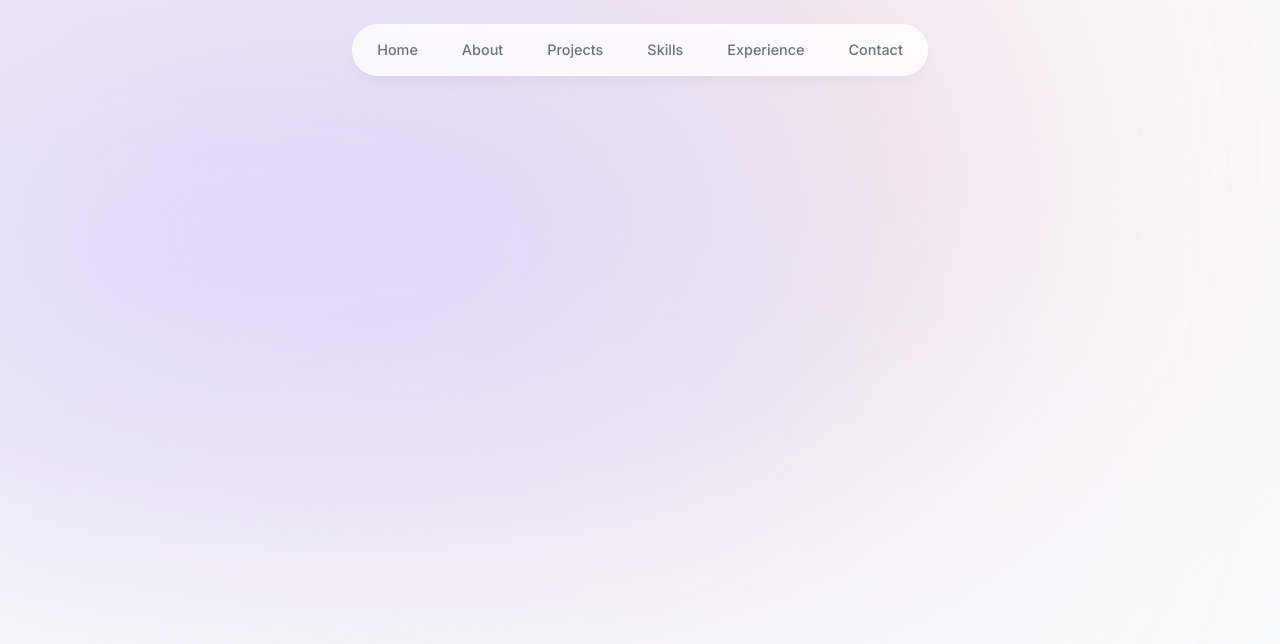
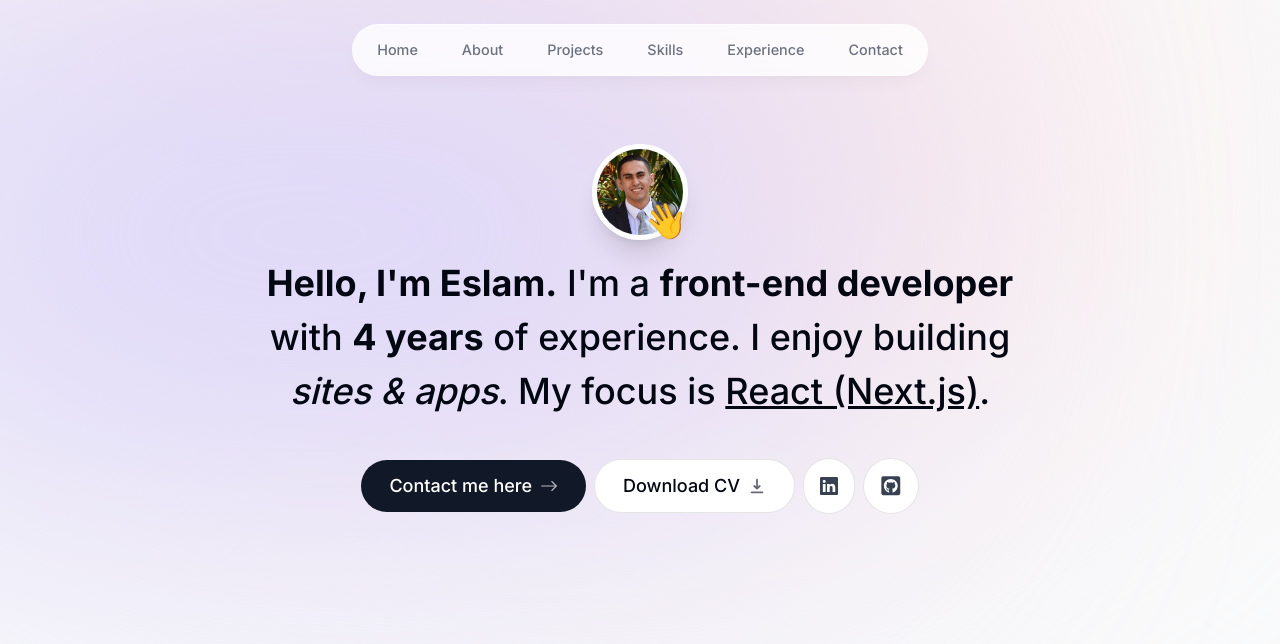
Before and after one commit to EslamMohamed74/New-Portfolio, a Next.js app: page / in a window 1280 px wide. Shown: the top 644 px of the page. Built offline with nearby package versions, Linux system fonts and the light colour scheme.

Commit message:
create intro section

```diff
--- a/app/globals.css
+++ b/app/globals.css
@@ -1,3 +1,8 @@
 @tailwind base;
 @tailwind components;
 @tailwind utilities;
+
+
+.borderBlack {
+  @apply border border-black/10;
+}
--- a/app/layout.tsx
+++ b/app/layout.tsx
@@ -16,7 +16,9 @@
 }) {
   return (
     <html lang="en">
-      <body className={`${inter.className} bg-gray-50 text-gray-950 relative`}>
+      <body
+        className={`${inter.className} bg-gray-50 text-gray-950 relative pt-28 sm:pt-36`}
+      >
         <div className="bg-[#fbe2e3] absolute top-[-6rem] -z-10 right-[11rem] h-[31.25rem] w-[31.25rem] rounded-full blur-[10rem] sm:w-[68.75rem]"></div>
         <div className="bg-[#dbd7fb] absolute top-[-1rem] -z-10 left-[-35rem] h-[31.25rem] w-[50rem] rounded-full blur-[10rem] sm:w-[68.75rem] md:left-[-33rem] lg:left-[-28rem] xl:left-[-15rem] 2xl:left-[-5rem]"></div>
         <Header />
--- a/app/page.tsx
+++ b/app/page.tsx
@@ -1,9 +1,9 @@
-import Image from 'next/image'
+import Intro from "@/components/intro";
 
 export default function Home() {
   return (
-    <main className="flex min-h-screen flex-col items-center justify-between p-24">
-
+    <main className="flex flex-col items-center px-4">
+      <Intro />
     </main>
-  )
+  );
 }
--- /dev/null
+++ b/components/intro.tsx
@@ -0,0 +1,109 @@
+"use client";
+
+import Image from "next/image";
+import React from "react";
+import { motion } from "framer-motion";
+import Link from "next/link";
+import { BsArrowRight, BsLinkedin } from "react-icons/bs";
+import { HiDownload } from "react-icons/hi";
+import { FaGithubSquare } from "react-icons/fa";
+
+export default function Intro() {
+
+  return (
+    <section id="home" className="mb-28 max-w-[50rem] text-center sm:mb-0">
+      <div className="flex items-center justify-center">
+        <div className="relative">
+          <motion.div
+            initial={{ opacity: 0, scale: 0 }}
+            animate={{ opacity: 1, scale: 1 }}
+            transition={{
+              type: "tween",
+              duration: 0.2,
+            }}
+          >
+            <Image
+              src="/photo.jpeg"
+              alt="Eslam Mohamed"
+              width="192"
+              height="192"
+              quality="95"
+              priority={true}
+              className="h-24 w-24 rounded-full object-cover border-[0.35rem] border-white shadow-xl"
+            />
+          </motion.div>
+
+          <motion.span
+            className="absolute bottom-0 right-0 text-4xl"
+            initial={{ opacity: 0, scale: 0 }}
+            animate={{ opacity: 1, scale: 1 }}
+            transition={{
+              type: "spring",
+              stiffness: 125,
+              delay: 0.1,
+              duration: 0.7,
+            }}
+          >
+            👋
+          </motion.span>
+        </div>
+      </div>
+
+      <motion.h1
+        className="mb-10 mt-4 px-4 text-2xl font-medium !leading-[1.5] sm:text-4xl"
+        initial={{ opacity: 0, y: 100 }}
+        animate={{ opacity: 1, y: 0 }}
+      >
+        <span className="font-bold">Hello, I'm Eslam.</span> I'm a{" "}
+        <span className="font-bold">front-end developer</span> with{" "}
+        <span className="font-bold">4 years</span> of experience. I enjoy
+        building <span className="italic">sites & apps</span>. My focus is{" "}
+        <span className="underline">React (Next.js)</span>.
+      </motion.h1>
+
+      <motion.div
+        className="flex flex-col sm:flex-row items-center justify-center gap-2 px-4 text-lg font-medium"
+        initial={{ opacity: 0, y: 100 }}
+        animate={{ opacity: 1, y: 0 }}
+        transition={{
+          delay: 0.1,
+        }}
+      >
+        <Link
+          href="#contact"
+          className="group bg-gray-900 text-white px-7 py-3 flex items-center gap-2 rounded-full outline-none focus:scale-110 hover:scale-110 hover:bg-gray-950 active:scale-105 transition"
+        >
+          Contact me here{" "}
+          <BsArrowRight className="opacity-70 group-hover:translate-x-1 transition" />
+        </Link>
+
+        <a
+          className="group bg-white px-7 py-3 flex items-center gap-2 rounded-full outline-none focus:scale-110 hover:scale-110 active:scale-105 transition cursor-pointer borderBlack"
+          href="/cv.pdf"
+          download
+        >
+          Download CV{" "}
+          <HiDownload className="opacity-60 group-hover:translate-y-1 transition" />
+        </a>
+
+        <div className="flex gap-2">
+          <a
+            className="bg-white p-4 text-gray-700 hover:text-gray-950 flex items-center gap-2 rounded-full focus:scale-[1.15] hover:scale-[1.15] active:scale-105 transition cursor-pointer borderBlack"
+            href="https://www.linkedin.com/in/eslam-mo-hussein/"
+            target="_blank"
+          >
+            <BsLinkedin />
+          </a>
+
+          <a
+            className="bg-white p-4 text-gray-700 flex items-center gap-2 text-[1.35rem] rounded-full focus:scale-[1.15] hover:scale-[1.15] hover:text-gray-950 active:scale-105 transition cursor-pointer borderBlack"
+            href="http://www.github.com/EslamMohamed74"
+            target="_blank"
+          >
+            <FaGithubSquare />
+          </a>
+        </div>
+      </motion.div>
+    </section>
+  );
+}
```
Also changed, not shown: .eslintrc.json, public/photo.jpeg (added), 1 other file (tests, documents, lock files or other folders).
